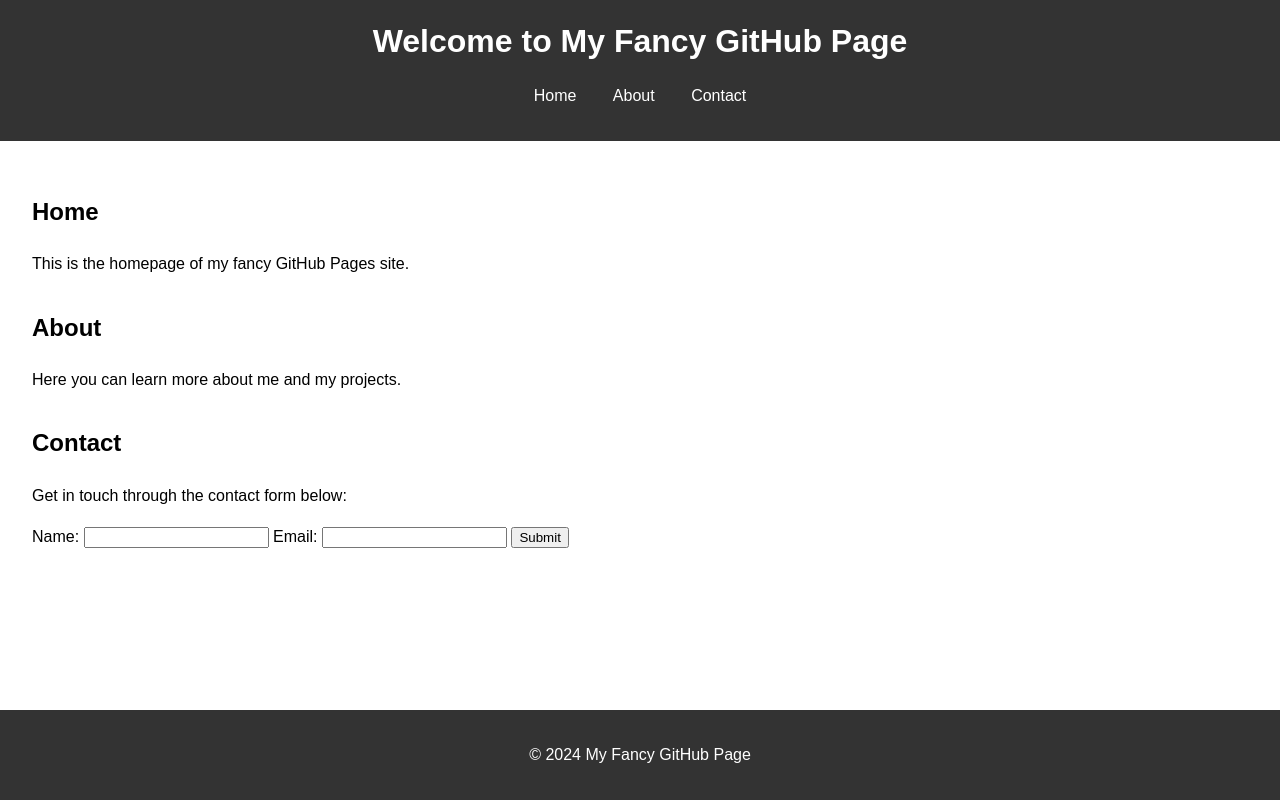
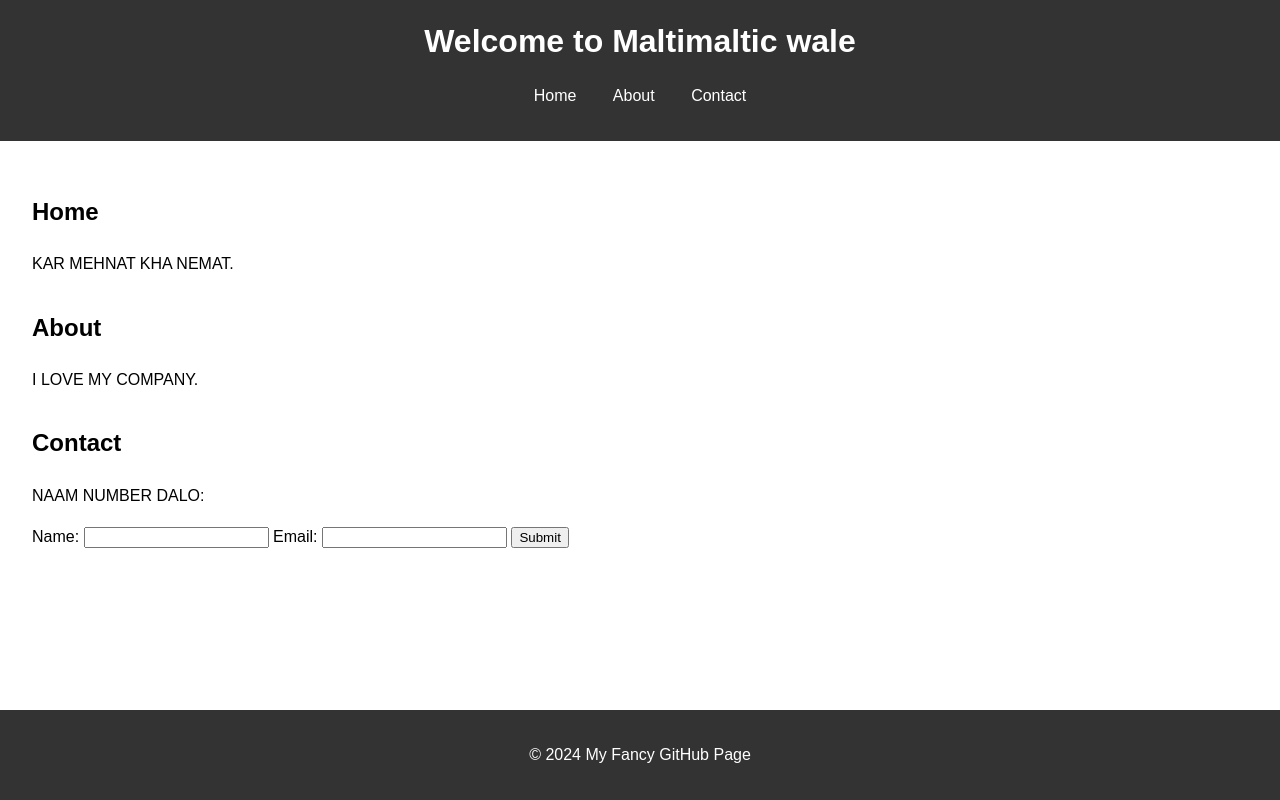
Before and after one commit to syedhabeebullah/syedhabeebullah.github.io, a plain HTML site: page index.html in a window 1280 px wide. Drawn offline with Linux system fonts and the light colour scheme.

Commit message:
Hindi Changes

```diff
--- a/index.html
+++ b/index.html
@@ -8,7 +8,7 @@
 </head>
 <body>
   <header>
-    <h1>Welcome to My Fancy GitHub Page</h1>
+    <h1>Welcome to Maltimaltic wale</h1>
     <nav>
       <ul>
         <li><a href="#home">Home</a></li>
@@ -20,15 +20,15 @@
   <main>
     <section id="home">
       <h2>Home</h2>
-      <p>This is the homepage of my fancy GitHub Pages site.</p>
+      <p>KAR MEHNAT KHA NEMAT.</p>
     </section>
     <section id="about">
       <h2>About</h2>
-      <p>Here you can learn more about me and my projects.</p>
+      <p>I LOVE MY COMPANY.</p>
     </section>
     <section id="contact">
       <h2>Contact</h2>
-      <p>Get in touch through the contact form below:</p>
+      <p>NAAM NUMBER DALO:</p>
       <form>
         <label for="name">Name:</label>
         <input type="text" id="name" name="name">
```
